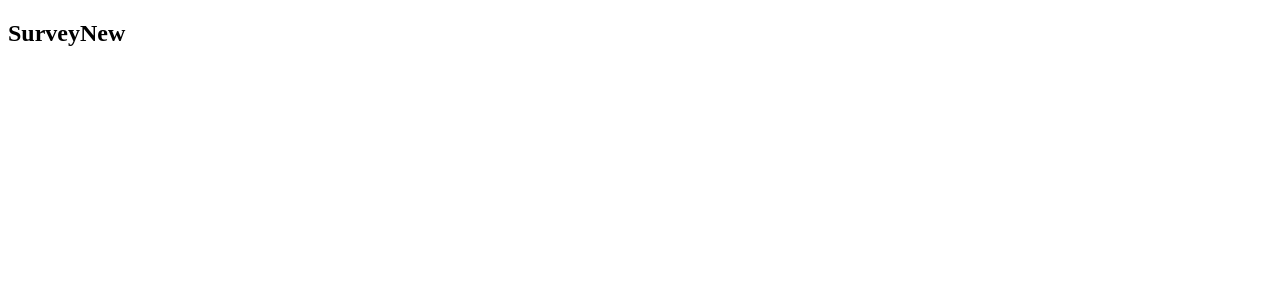
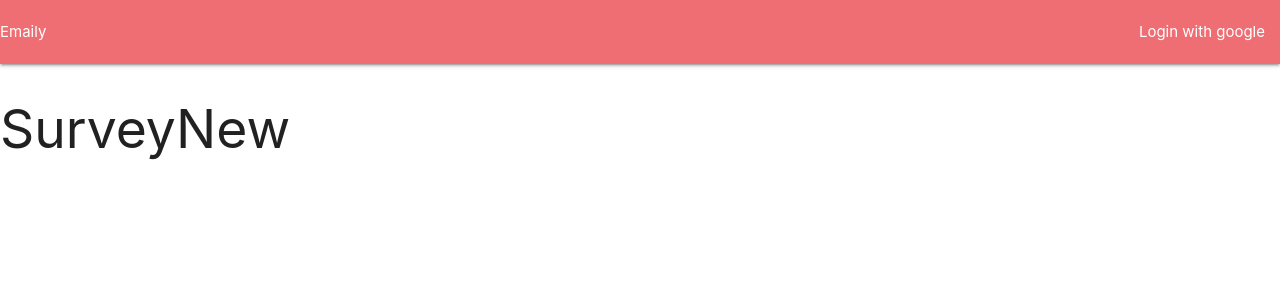
Before and after one commit to guiduck/massive-mailer-website, a React (Create React App) app in the folder client/: page /surveys/new in a window 1280 px wide. Shown: the top 300 px of the page. Built offline with nearby package versions, Linux system fonts and the light colour scheme.

Commit message:
header cmponent with some styling

```diff
--- a/client/package.json
+++ b/client/package.json
@@ -7,6 +7,7 @@
     "@testing-library/react": "^9.3.2",
     "@testing-library/user-event": "^7.1.2",
     "http-proxy-middleware": "0.21.0",
+    "materialize-css": "^1.0.0",
     "react": "^16.13.0",
     "react-dom": "^16.13.0",
     "react-redux": "^7.2.0",
--- a/client/src/components/App.js
+++ b/client/src/components/App.js
@@ -1,7 +1,7 @@
 import React from 'react';
 import { BrowserRouter, Route } from 'react-router-dom';
 
-const Header = () => <h2>Header</h2>;
+import Header from './Header';
 
 const Dashboard = () => <h2>Dashboard</h2>;
 const SurveyNew = () => <h2>SurveyNew</h2>;
@@ -12,6 +12,7 @@
     <div>
       <BrowserRouter>
         <div>
+          <Header />
           <Route exact={true} path='/' component={Landing} />
           <Route exact path='/surveys' component={Dashboard} />
           <Route path='/surveys/new' component={SurveyNew} />
--- /dev/null
+++ b/client/src/components/Header.js
@@ -0,0 +1,18 @@
+import React, { Component } from 'react';
+
+class Header extends Component {
+  render() {
+    return (
+      <nav className='nav-wrapper'>
+        <a className='left-brand-logo'>Emaily</a>
+        <ul className='right'>
+          <li>
+            <a>Login with google</a>
+          </li>
+        </ul>
+      </nav>
+    );
+  }
+}
+
+export default Header;
--- a/client/src/index.js
+++ b/client/src/index.js
@@ -1,3 +1,4 @@
+import 'materialize-css/dist/css/materialize.min.css';
 import React from 'react';
 import ReactDOM from 'react-dom';
 import { Provider } from 'react-redux';
```
Also changed, not shown: 1 other file (tests, documents, lock files or other folders).
